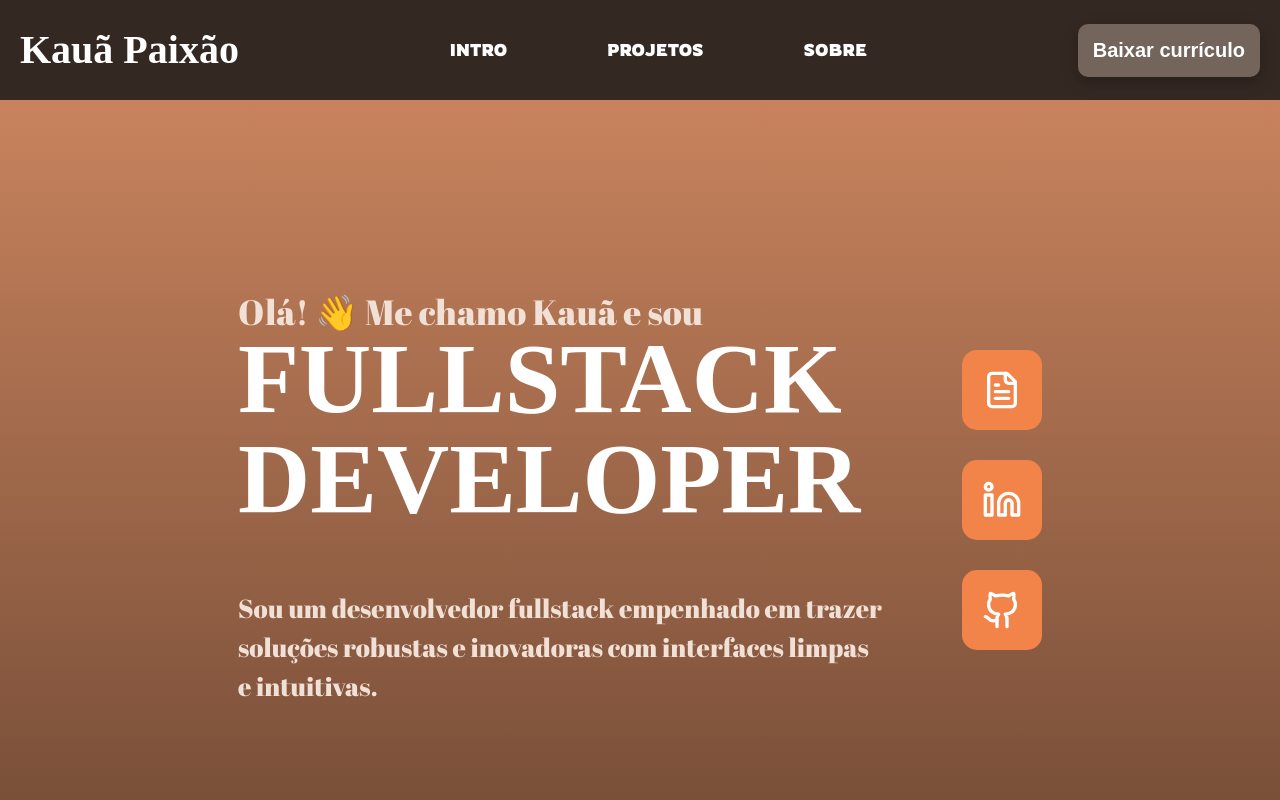
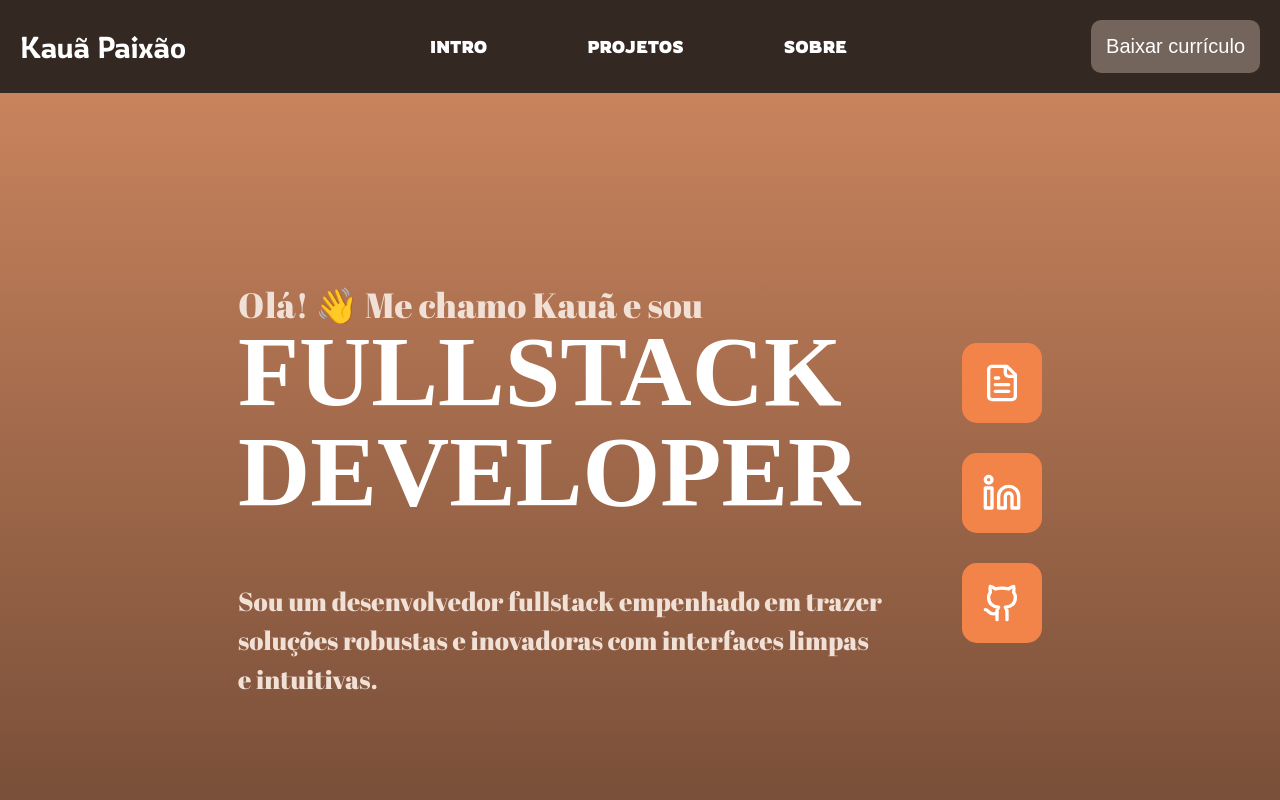
Before and after one commit to Kaua2123/portfolio, a React (Vite) app: page / in a window 1280 px wide. Shown: the top 800 px of the page. Built offline with nearby package versions, Linux system fonts and the light colour scheme.

Commit message:
feat: general adjustments

```diff
--- a/src/components/Navbar/Navbar.tsx
+++ b/src/components/Navbar/Navbar.tsx
@@ -7,7 +7,7 @@ export default function Navbar() {
     <div>
       <Div>
         <div>
-          <h3>Kauã Paixão</h3>
+          <h5>Kauã Paixão</h5>
         </div>
         <div>
           <a href="#">
--- a/src/components/Navbar/styled.ts
+++ b/src/components/Navbar/styled.ts
@@ -7,6 +7,11 @@ export const Div = styled.div`
   justify-content: space-between;
   align-items: center;
   padding: 2rem;
+
+  h5 {
+    font-family: Rowdies;
+    font-weight: 100;
+  }
 
   div {
     display: flex;
@@ -18,6 +23,7 @@ export const Div = styled.div`
       font-weight: bold;
       color: ${({ theme }) => theme.colors.white};
       cursor: pointer;
+      transition: 0.1s;
 
       &:hover {
         color: ${({ theme }) => theme.colors.lightBrown};
--- a/src/pages/Portfolio/Portfolio.tsx
+++ b/src/pages/Portfolio/Portfolio.tsx
@@ -75,13 +75,18 @@ export default function Portfolio() {
               </AboutMe>
             </HeroSection>
             <SocialDiv>
-              <a href={curriculo} download={'curriculo.pdf'}>
+              <a
+                href={curriculo}
+                title="Baixar currículo"
+                download={'curriculo.pdf'}
+              >
                 <ButtonIcon>
                   <FileText size={'4rem'} />
                 </ButtonIcon>
               </a>
 
               <a
+                title="Visitar meu LinkedIn"
                 href="https://www.linkedin.com/in/kaua-paixao/"
                 target="_blank"
                 rel="noopener noreferrer"
@@ -92,6 +97,7 @@ export default function Portfolio() {
               </a>
 
               <a
+                title="Visitar meu Github"
                 href="https://github.com/Kaua2123"
                 target="_blank"
                 rel="noopener noreferrer"
@@ -209,9 +215,9 @@ export default function Portfolio() {
                 <Mail size={80} color="white" />
                 <h2>Fale comigo!</h2>
               </div>
-              <div>
+              <div className="copy-email-div">
                 <div className="email">kauapaixao37@gmail.com</div>
-                <button className="button-one" onClick={copyEmail}>
+                <button className="button-one button-copy" onClick={copyEmail}>
                   {isCopied ? 'EMAIL COPIADO' : 'COPIAR EMAIL'}
                 </button>
               </div>
--- a/src/pages/Portfolio/styled.ts
+++ b/src/pages/Portfolio/styled.ts
@@ -137,6 +137,15 @@ export const DivContactMe = styled.div`
   width: 100%;
   padding: 0 15rem;
 
+  .button-copy {
+    border-radius: 0;
+    box-shadow: none;
+
+    &:hover {
+      transform: translateY(0);
+    }
+  }
+
   .email {
     background-color: #feddca;
     color: #000;
@@ -144,10 +153,17 @@ export const DivContactMe = styled.div`
     font-family: Rowdies;
     padding: 2rem;
     width: 25rem;
-    border-radius: 0.2rem;
     display: flex;
     justify-content: center;
     align-items: center;
+  }
+
+  .copy-email-div {
+    display: flex;
+    flex-flow: column wrap;
+    box-shadow:
+      0 4px 8px rgba(0, 0, 0, 0.1),
+      0 6px 20px rgba(0, 0, 0, 0.1);
   }
 
   .text-div {
--- a/src/styles/global.ts
+++ b/src/styles/global.ts
@@ -58,15 +58,15 @@ a {
     0 4px 8px rgba(0, 0, 0, 0.1),
     0 6px 20px rgba(0, 0, 0, 0.1);
     font-family: 'Rowdies' sans-serif;
-    font-weight: bold;
+    font-weight: 700;
     font-size: 2rem;
-    background-color: ${({ theme }) => theme.colors.darkerBrown};
+    background-color: ${({ theme }) => theme.colors.brown};
     color: ${({ theme }) => theme.colors.white};
     border: none;
     padding: 2rem;
-    border-radius: 0.4rem;
+    border-radius: 1rem;
     width: 25rem;
-    transition: 0.1s;
+    transition: 0.2s;
     cursor: pointer;
     display: flex;
     flex-flow: row wrap;
@@ -74,17 +74,13 @@ a {
     align-items: center;
 
     &:hover {
-        color: ${({ theme }) => theme.colors.lightBrown};
         opacity: 0.8;
+        transform: translateY(-5%);
     }
 }
 
 .button-two {
-    box-shadow:
-    0 4px 8px rgba(0, 0, 0, 0.1),
-    0 6px 20px rgba(0, 0, 0, 0.1);
     font-family: 'Rowdies' sans-serif;
-    font-weight: bold;
     font-style: normal;
     font-size: 2rem;
     background-color: ${({ theme }) => theme.colors.darkBrown};
```
